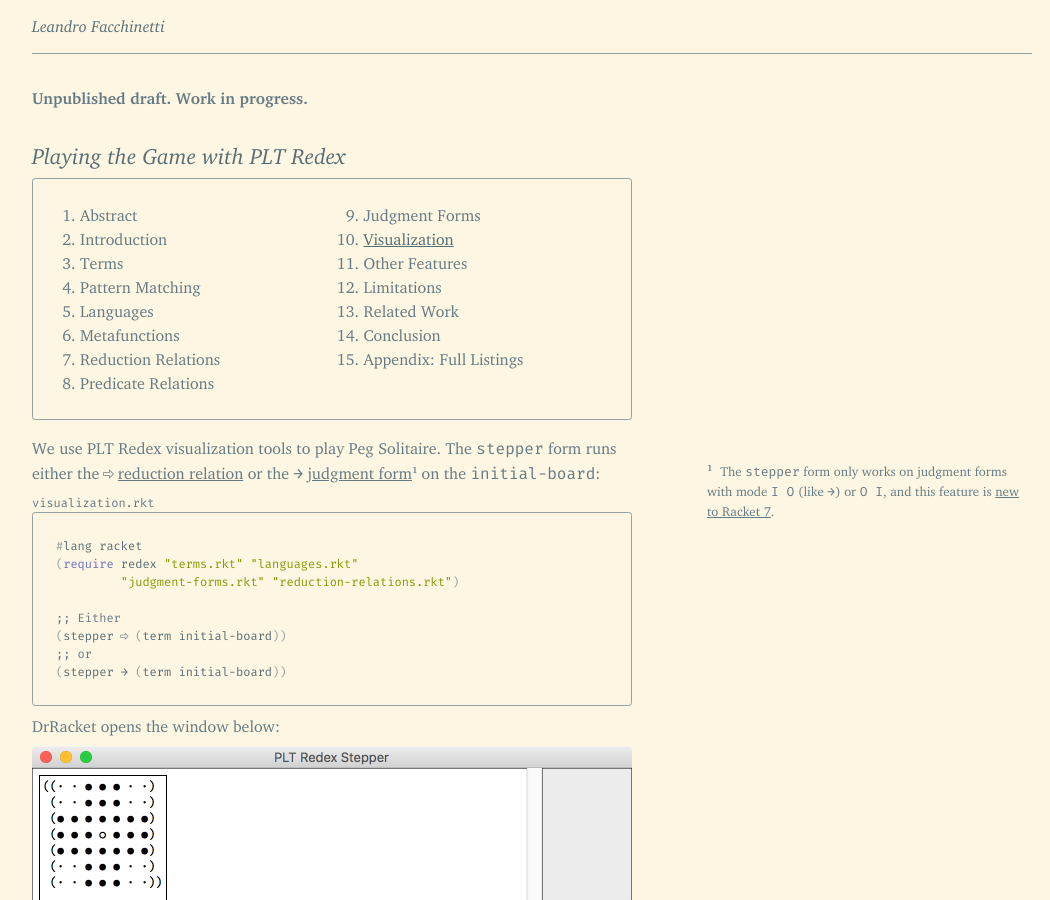
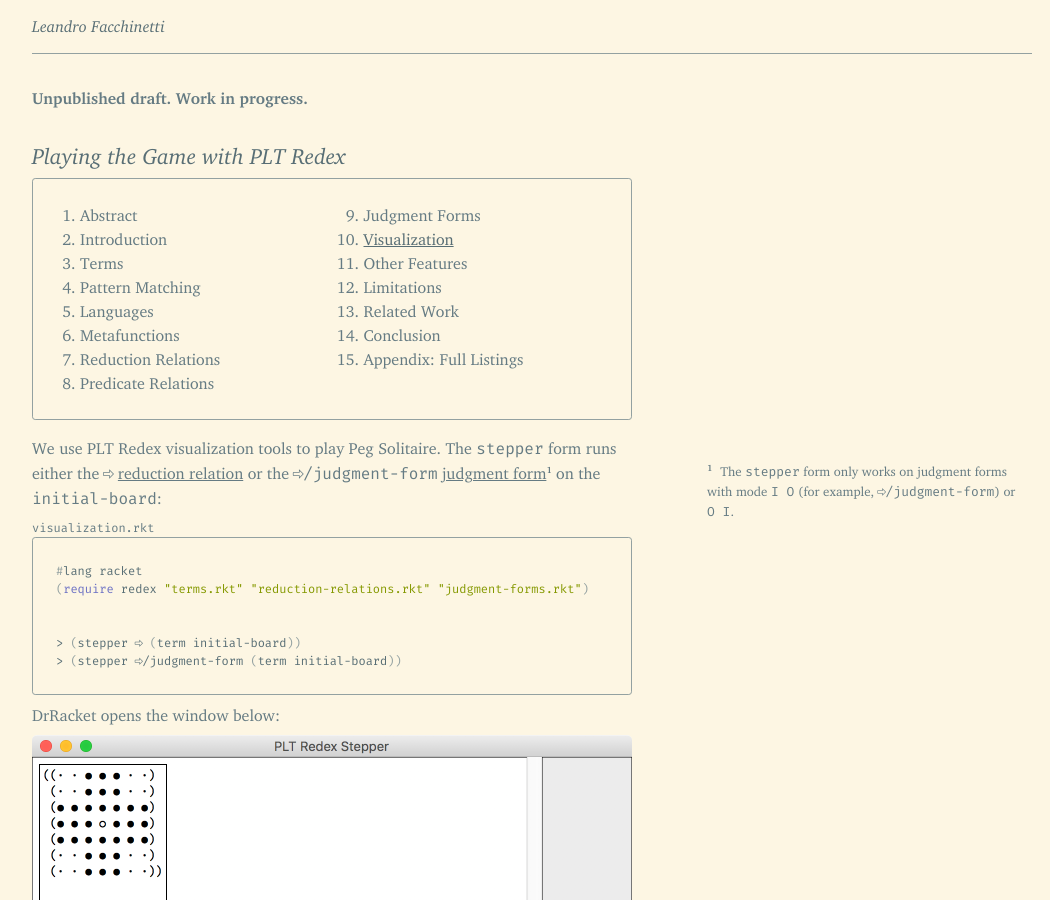
Before and after one commit to leafac/leafac.com, a Jekyll site: the page built from prose/playing-the-game-with-plt-redex/visualization.md, in a window 1280 px wide and 900 px high. Shown: the whole window, without its empty margins (108-1158 px from the left). Built offline with Jekyll 4.4.1, drawn with Linux system fonts in a browser that asks for light colours; some of the changed text lies outside the part shown.

Commit message:
Finish editing pass on Visualization

````diff
--- a/prose/playing-the-game-with-plt-redex/visualization.md
+++ b/prose/playing-the-game-with-plt-redex/visualization.md
@@ -5,19 +5,17 @@
 draft: true
 ---
 
-We use PLT Redex visualization tools to play Peg Solitaire. The `stepper` form runs either the `⇨` [reduction relation](reduction-relations) or the `→` [judgment form](judgment-forms)<label class="margin-note"><input type="checkbox"><span markdown="1">The `stepper` form only works on judgment forms with mode `I O` (like `→`) or `O I`, and this feature is [new to Racket 7](https://github.com/racket/redex/issues/155).</span></label> on the `initial-board`:
+We use PLT Redex visualization tools to play Peg Solitaire. The `stepper` form runs either the `⇨` [reduction relation](reduction-relations) or the `⇨/judgment-form` [judgment form](judgment-forms)<label class="margin-note"><input type="checkbox"><span markdown="1">The `stepper` form only works on judgment forms with mode `I O` (for example, `⇨/judgment-form`) or `O I`.</span></label> on the `initial-board`:
 
 <div class="code-block" markdown="1">
 `visualization.rkt`
 ```racket
 #lang racket
-(require redex "terms.rkt" "languages.rkt"
-         "judgment-forms.rkt" "reduction-relations.rkt")
+(require redex "terms.rkt" "reduction-relations.rkt" "judgment-forms.rkt")
 
-;; Either
-(stepper ⇨ (term initial-board))
-;; or
-(stepper → (term initial-board))
+
+> (stepper ⇨ (term initial-board))
+> (stepper ⇨/judgment-form (term initial-board))
 ```
 </div>
 
@@ -91,13 +89,11 @@
 Traces
 ======
 
-We can go further than just playing Peg Solitaire interactively with the `traces` form, which accepts the same inputs as `stepper` and explores *all* possible moves:
+We can explore Peg Solitaire further with the `traces` form, which accepts the same inputs as `stepper` and explores *all* possible moves:
 
 ```racket
-;; Either
-(traces ⇨ (term initial-board))
-;; or
-(traces → (term initial-board))
+> (traces ⇨ (term initial-board))
+> (traces ⇨/judgment-form (term initial-board))
 ```
 
 DrRacket opens the window below:<label class="margin-note"><input type="checkbox"><span markdown="1">The graph rendered by `traces` is the fully expanded version of the graph at the bottom of the `stepper` window.</span></label>
````
Also changed, not shown: other parts of prose/playing-the-game-with-plt-redex/visualization.md (+6 -2 lines).
